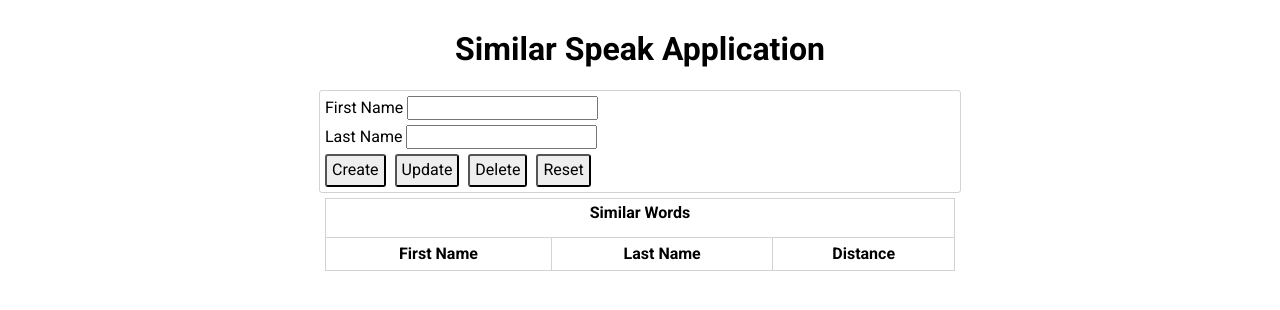
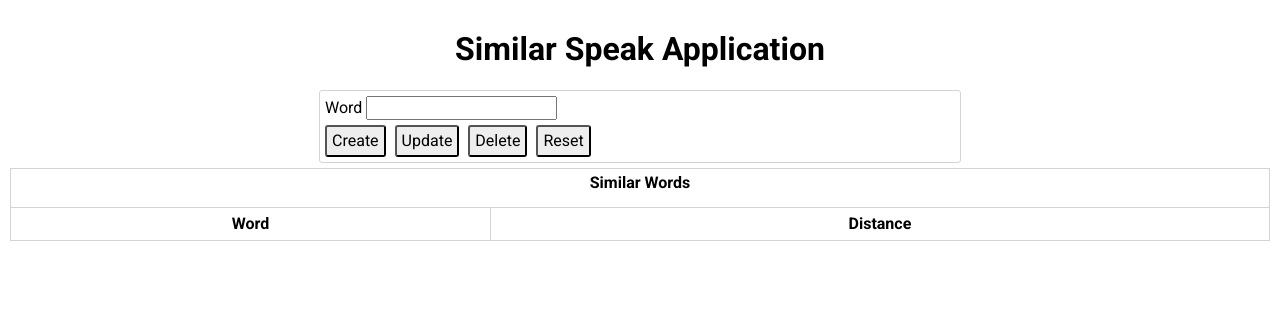
Before and after one commit to FionanByrne/SimilarSpeak, a Python web app: template templates/home.html in a window 1280 px wide. Shown: the top 310 px of the page. Run offline with Jinja, Linux system fonts and the light colour scheme; the template is opened without the code that fills it, so the values that code supplies are empty.

Commit message:
updated table attributes

```diff
--- a/config.py
+++ b/config.py
@@ -12,7 +12,7 @@ connex_app = connexion.App(__name__, specification_dir=basedir)
 app = connex_app.app
 
 # Build the Sqlite ULR for SqlAlchemy
-sqlite_url = "sqlite:///" + os.path.join(basedir, "people.db")
+sqlite_url = "sqlite:///" + os.path.join(basedir, "words.db")
 
 # Configure the SqlAlchemy part of the app instance
 app.config["SQLALCHEMY_ECHO"] = True
--- a/models.py
+++ b/models.py
@@ -5,7 +5,8 @@ class Word(db.Model):
     __tablename__ = "word"
     person_id = db.Column(db.Integer, primary_key=True)
     word_name = db.Column(db.String(32))
-    distance = db.Column(db.Float)
+    # TODO fix
+    distance = db.Column(db.String, default="0.0")
 
 
 class WordSchema(ma.ModelSchema):
--- a/static/js/home.js
+++ b/static/js/home.js
@@ -17,7 +17,7 @@ ns.model = (function() {
         'read': function() {
             let ajax_options = {
                 type: 'GET',
-                url: 'api/people',
+                url: 'api/words',
                 accepts: 'application/json',
                 dataType: 'json'
             };
@@ -29,14 +29,14 @@ ns.model = (function() {
                 $event_pump.trigger('model_error', [xhr, textStatus, errorThrown]);
             })
         },
-        create: function(person) {
+        create: function(word) {
             let ajax_options = {
                 type: 'POST',
-                url: 'api/people',
+                url: 'api/words',
                 accepts: 'application/json',
                 contentType: 'application/json',
                 dataType: 'json',
-                data: JSON.stringify(person)
+                data: JSON.stringify(word)
             };
             $.ajax(ajax_options)
             .done(function(data) {
@@ -46,14 +46,14 @@ ns.model = (function() {
                 $event_pump.trigger('model_error', [xhr, textStatus, errorThrown]);
             })
         },
-        update: function(person) {
+        update: function(word) {
             let ajax_options = {
                 type: 'PUT',
-                url: `api/people/${person.person_id}`,
+                url: `api/words/${word.word_id}`,
                 accepts: 'application/json',
                 contentType: 'application/json',
                 dataType: 'json',
-                data: JSON.stringify(person)
+                data: JSON.stringify(word)
             };
             $.ajax(ajax_options)
             .done(function(data) {
@@ -63,10 +63,10 @@ ns.model = (function() {
                 $event_pump.trigger('model_error', [xhr, textStatus, errorThrown]);
             })
         },
-        'delete': function(person_id) {
+        'delete': function(word_id) {
             let ajax_options = {
                 type: 'DELETE',
-                url: `api/people/${person_id}`,
+                url: `api/words/${word_id}`,
                 accepts: 'application/json',
                 contentType: 'plain/text'
             };
@@ -85,35 +85,31 @@ ns.model = (function() {
 ns.view = (function() {
     'use strict';
 
-    let $person_id = $('#person_id'),
-        $fname = $('#fname'),
-        $lname = $('#lname');
+    let $word_id = $('#word_id'),
+        $word_name = $('#word_name');
 
     // return the API
     return {
         reset: function() {
-            $person_id.val('');
-            $lname.val('');
-            $fname.val('').focus();
+            $word_id.val('');
+            $word_name.val('');
         },
-        update_editor: function(person) {
-            $person_id.val(person.person_id);
-            $lname.val(person.lname);
-            $fname.val(person.fname).focus();
+        update_editor: function(word) {
+            $word_id.val(word.word_id);
+            $word_name.val(word.word_name);
         },
-        build_table: function(people) {
+        build_table: function(words) {
             let rows = ''
 
             // clear the table
-            $('.people table > tbody').empty();
+            $('.words table > tbody').empty();
 
-            // did we get a people array?
-            if (people) {
-                for (let i=0, l=people.length; i < l; i++) {
-                    rows += `<tr data-person-id="${people[i].person_id}">
-                        <td class="fname">${people[i].fname}</td>
-                        <td class="lname">${people[i].lname}</td>
-                        <td>${people[i].timestamp}</td>
+            // did we get a words array?
+            if (words) {
+                for (let i=0, l=words.length; i < l; i++) {
+                    rows += `<tr data-word-id="${words[i].word_id}">
+                        <td class="word_name">${words[i].word_name}</td>
+                        <td>${words[i].distance}</td>
                     </tr>`;
                 }
                 $('table > tbody').append(rows);
@@ -137,65 +133,60 @@ ns.controller = (function(m, v) {
     let model = m,
         view = v,
         $event_pump = $('body'),
-        $person_id = $('#person_id'),
-        $fname = $('#fname'),
-        $lname = $('#lname');
+        $word_id = $('#word_id'),
+        $word_name = $('#word_name');
 
     // Get the data from the model after the controller is done initializing
     setTimeout(function() {
         model.read();
     }, 100)
 
-    // Validate input
-    function validate(fname, lname) {
-        return fname !== "" && lname !== "";
+    // Ensure word not empty
+    function validate(word_name) {
+        return word_name !== "";
     }
 
     // Create our event handlers
     $('#create').click(function(e) {
-        let fname = $fname.val(),
-            lname = $lname.val();
+        let word_name = $word_name.val();
 
         e.preventDefault();
 
-        if (validate(fname, lname)) {
+        if (validate(word_name)) {
             model.create({
-                'fname': fname,
-                'lname': lname,
+                'word_name': word_name,
             })
         } else {
-            alert('Problem with first or last name input');
+            alert('Problem with word name input');
         }
     });
 
     $('#update').click(function(e) {
-        let person_id = $person_id.val(),
-            fname = $fname.val(),
-            lname = $lname.val();
+        let word_id = $word_id.val(),
+            word_name = $word_name.val();
 
         e.preventDefault();
 
-        if (validate(fname, lname)) {
+        if (validate(word_name)) {
             model.update({
-                person_id: person_id,
-                fname: fname,
-                lname: lname,
+                word_id: word_id,
+                word_name: word_name,
             })
         } else {
-            alert('Problem with first or last name input');
+            alert('Problem with word name input');
         }
         e.preventDefault();
     });
 
     $('#delete').click(function(e) {
-        let person_id = $person_id.val();
+        let word_id = $word_id.val();
 
         e.preventDefault();
 
-        if (validate('placeholder', lname)) {
-            model.delete(person_id)
+        if (validate('placeholder', word_name)) {
+            model.delete(word_id)
         } else {
-            alert('Problem with first or last name input');
+            alert('Problem with word name input');
         }
         e.preventDefault();
     });
@@ -206,28 +197,21 @@ ns.controller = (function(m, v) {
 
     $('table > tbody').on('dblclick', 'tr', function(e) {
         let $target = $(e.target),
-            person_id,
-            fname,
-            lname;
+            word_id,
+            word_name;
 
-        person_id = $target
+        word_id = $target
             .parent()
-            .attr('data-person-id');
+            .attr('data-word-id');
 
-        fname = $target
+        word_name = $target
             .parent()
-            .find('td.fname')
-            .text();
-
-        lname = $target
-            .parent()
-            .find('td.lname')
+            .find('td.word_name')
             .text();
 
         view.update_editor({
-            person_id: person_id,
-            fname: fname,
-            lname: lname,
+            word_id: word_id,
+            word_name: word_name,
         });
     });
 
--- a/templates/home.html
+++ b/templates/home.html
@@ -2,7 +2,7 @@
 <html lang="en">
 <head>
     <meta charset="UTF-8">
-    <title>Application Home Page</title>
+    <title>Similar Speak Home Page</title>
     <link rel="stylesheet" href="https://cdnjs.cloudflare.com/ajax/libs/normalize/8.0.0/normalize.min.css">
     <link rel="stylesheet" href="static/css/home.css">
     <script
@@ -16,12 +16,8 @@
         <h1 class="banner">Similar Speak Application</h1>
         <div class="section editor">
             <input id="person_id" type="hidden" value="" />
-            <label for="fname">First Name
-                <input id="fname" type="text" />
-            </label>
-            <br />
-            <label for="lname">Last Name
-                <input id="lname" type="text" />
+            <label for="word_name">Word
+                <input id="word_name" type="text" />
             </label>
             <br />
             <button id="create">Create</button>
@@ -29,13 +25,12 @@
             <button id="delete">Delete</button>
             <button id="reset">Reset</button>
         </div>
-        <div class="people">
+        <div class="words">
             <table>
                 <caption>Similar Words</caption>
                 <thead>
                     <tr>
-                        <th>First Name</th>
-                        <th>Last Name</th>
+                        <th>Word</th>
                         <th>Distance</th>
                     </tr>
                 </thead>
```
Also changed, not shown: people.py (deleted, +0 -183 lines), swagger.yml (+4 -4 lines), words.db (added).
